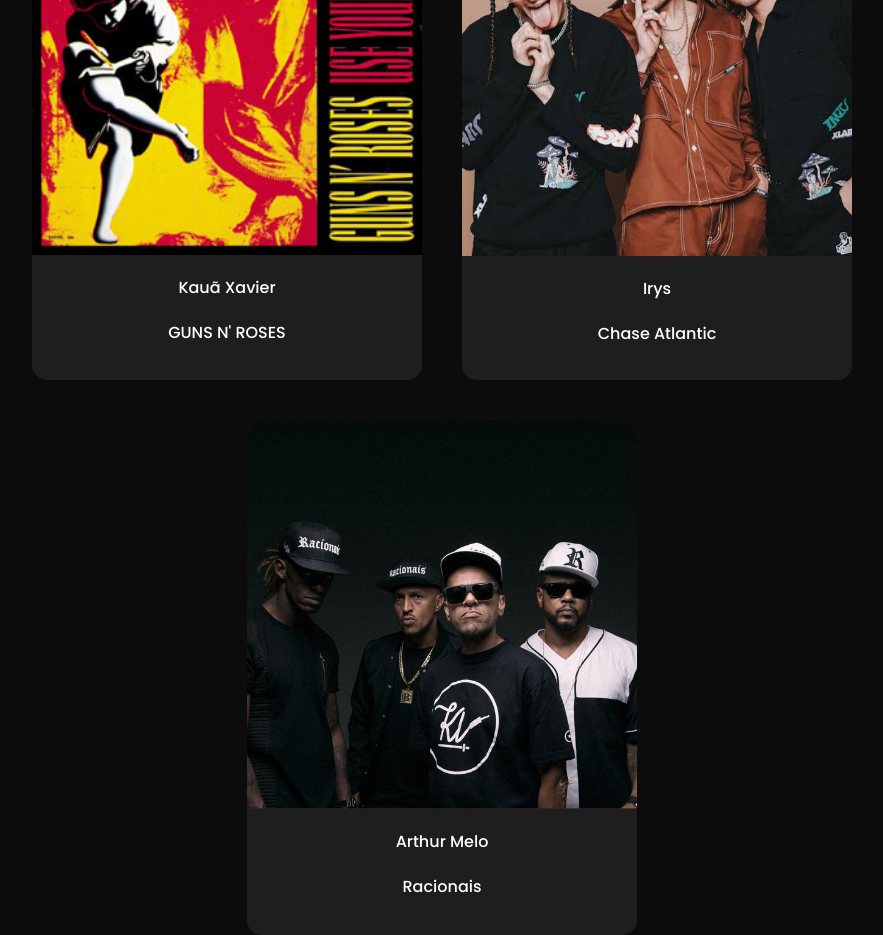
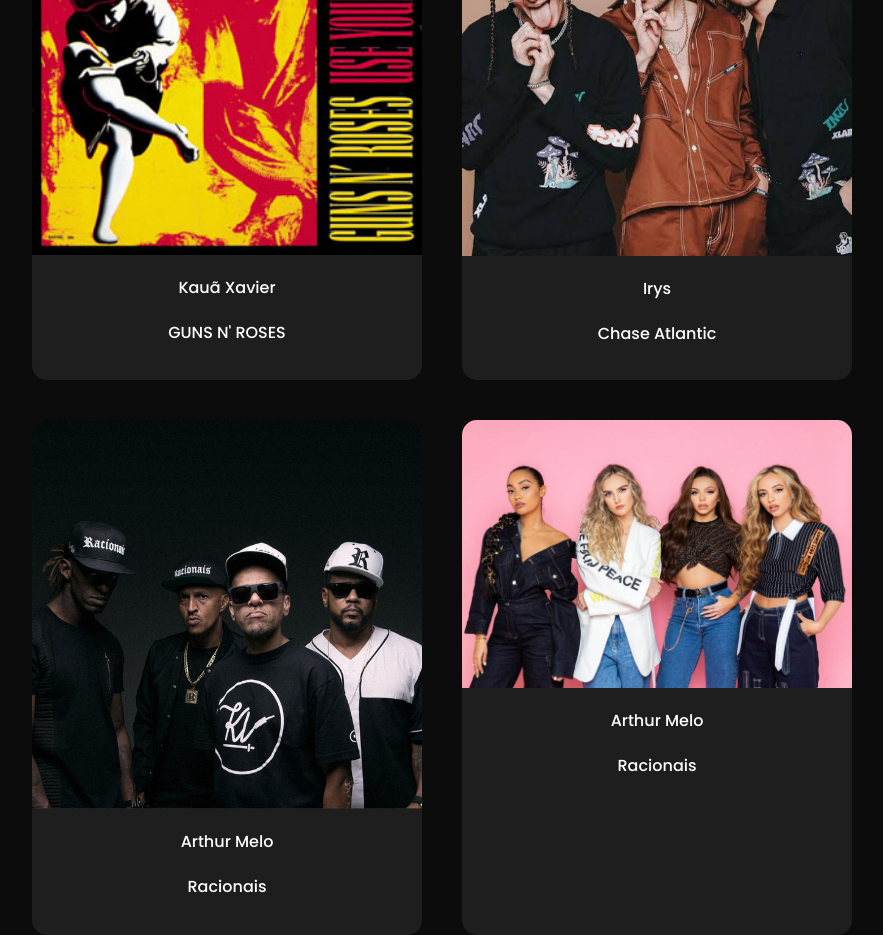
Before and after one commit to Kaua032/GunsRosesPage, a plain HTML site: page GunsRosesPage/index.html in a window 1280 px wide. Shown: the whole page, without its empty margins (198-1081 px from the left). Drawn offline with Linux system fonts and the light colour scheme.

Commit message:
Update index.html

```diff
--- a/GunsRosesPage/index.html
+++ b/GunsRosesPage/index.html
@@ -92,6 +92,15 @@
                 </div>
             </div>
         </a>
+        <a href="./ProjetoBanda---LITTLE-MIX/littlemix.html" class="divBanda">
+            <div>
+                <img src="./img/littlemix.jpeg" alt="">
+                <div>
+                    <p>Arthur Melo</p>
+                    <p>Racionais</p>
+                </div>
+            </div>
+        </a>
     </div>
 
 </body>
```
